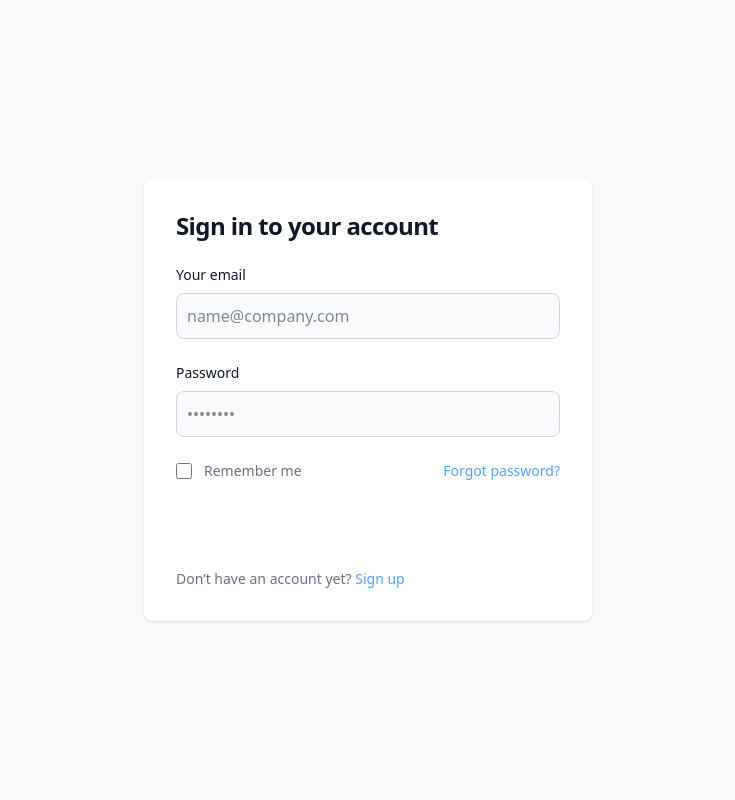
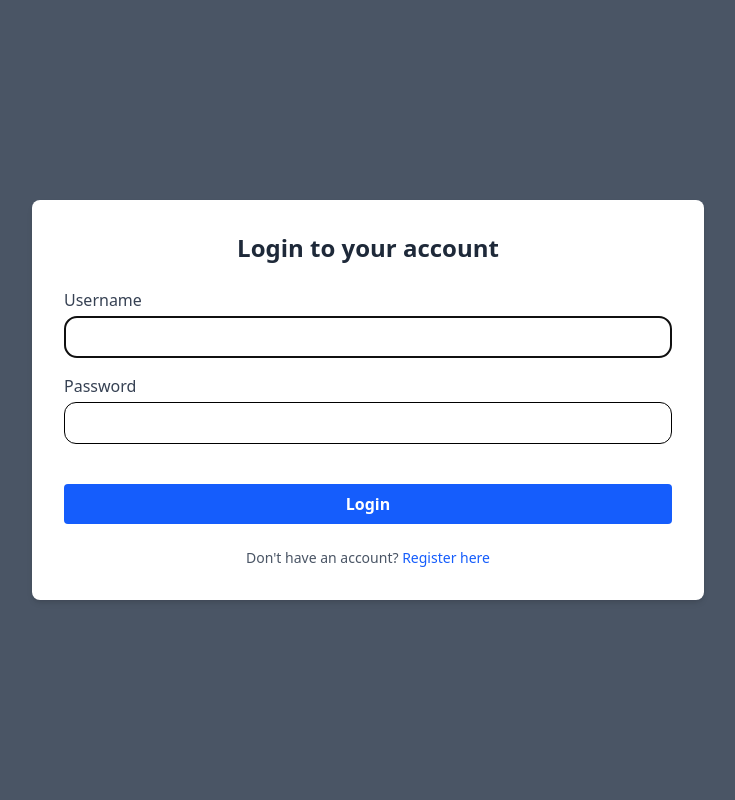
Before and after one commit to Harshil-2193/MarketPlace-Django, a Django app: page /login/ in a window 1280 px wide. Shown: the whole page, without its empty margins (272-1007 px from the left). Run offline with Django 5.2, Linux system fonts and the light colour scheme.

Commit message:
Added Tailwind-based Login/Register templates and finalized improved view logic

```diff
--- a/portal/forms.py
+++ b/portal/forms.py
@@ -4,12 +4,45 @@
 from django.contrib.auth.forms import UserCreationForm, AuthenticationForm
 
 class UserRegistrationForm(UserCreationForm):
-    password = forms.CharField(widget=forms.PasswordInput)
+    password1 = forms.CharField(
+        label="Password",
+        widget=forms.PasswordInput,
+        help_text="Enter Strong Password"
+    )
+    password2 = forms.CharField(
+        label="Confirm Password",
+        widget=forms.PasswordInput,
+        help_text="Enter the same password again for conformation"
+    )
     class Meta:
         model = User
-        fields = ['username', 'email','password']
+        fields = ['username','email','password1', 'password2']
+
+    def clean(self):
+        cleaned_data = super().clean()
+        password1 = cleaned_data.get('password1')
+        password2 = cleaned_data.get('password2')
+
+        if password1 and password2 and password1 != password2:
+            self.add_error('password2',"Password do not match")
 
 class UserProfileForm(forms.ModelForm):
+    def __init__(self, *args, **kwargs):
+        super(UserProfileForm, self).__init__(*args, *kwargs)
+
+        self.fields['role'].choices = [choice for choice in self.fields['role'].choices if choice[0] != '']
+        # This wont work as Django renders it a ChopiceField not ModelChoiceField and choicefield doesnt use empty_lable it uses blank=true
+        # self.fields['role'].empty_label  =None
+        # self.fields['role'].initial = 'Seller'
+
+        # self.fields['city'].queryset = City.objects.filter(state='Gujarat')
+        # if user.is_superuser:
+        #  self.fields['role'].queryset = Role.objects.all()
+        # else:
+        #     self.fields['role'].queryset = Role.objects.exclude(name='Admin')
+
+
+
     class Meta:
         model = UserProfile
         fields = ['name','role']
--- /dev/null
+++ b/portal/templatetags/form_filters.py
@@ -0,0 +1,7 @@
+from django import template
+
+register = template.Library()
+
+@register.filter(name='add_class')
+def add_class(field, css_class):
+    return field.as_widget(attrs={'class': css_class})
--- a/portal/urls.py
+++ b/portal/urls.py
@@ -5,5 +5,6 @@
     path('', views.portal, name='portal'),
     path('login/', views.login_view, name='login_page'),
     path('register/',views.register_view, name="register_page"),
+    path('logout/',views.logout_view, name="logout_page"),
 
 ]
--- a/portal/views.py
+++ b/portal/views.py
@@ -2,40 +2,65 @@
 from .forms import *
 from django.contrib import messages
 from django.contrib.auth import login,logout,authenticate
-
-
+from django.db import transaction
+import logging
+logger = logging.getLogger(__name__)
 # Login And Register
 def login_view(request):
+
+    if request.user.is_authenticated:
+        messages.info(request, "You are already logged in.")
+        return redirect('portal')
+
     if request.method.upper() == "POST":
         form = LoginForm(request, data=request.POST)
-        if form.is_validate():
-            user = form.get_user()
-            login(request, user)
-            messages.success(request, "Login Successfull")
-            return redirect('portal')
+        if form.is_valid():
+            try:
+                user = form.get_user()
+                if user is not None:
+                    login(request, user)
+                    messages.success(request, "Login Successfull")
+                    return redirect('portal')
+                else:
+                    messages.error(request, "Invalid username or password.")
+                    logger.warning("Login failed: get_user() returned None")
+
+            except Exception as e:
+                messages.error(request, f"Unexpected Error: {e}")
+                logger.exception("Unexpected error during login: %s", e)
+
         else:
-            print("Login Form Error: ",form.errors)
+            logger.warning("Login form errors: %s", form.errors)
             messages.error(request, f"{form.errors}")
     else:
         form = LoginForm()
 
     return render(request, 'auth/login.html', {'loginForm' : form})
+
 def register_view(request):
+    if request.user.is_authenticated:
+        messages.info(request, "You are already logged in.")
+        return redirect('portal')
+
     if request.method.upper() == "POST":
 
         userForm = UserRegistrationForm(request.POST)
         profileForm = UserProfileForm(request.POST)
 
-        if userForm.is_valid() and profileForm.is_validate():
-            user = userForm.save(commit=False)
-            user.set_password(user.password)
-            user.save()
+        if userForm.is_valid() and profileForm.is_valid():
+            try:
+                with transaction.atomic():
 
-            profile = profileForm.save(commit=False)
-            profile.user = user
-            profile.save()
-            messages.success(request, "User Registered Successfully.")
-            return redirect('login_page')
+                    user = userForm.save()
+                    profile = profileForm.save(commit=False)
+                    profile.user = user
+                    profile.save()
+
+                messages.success(request, "User Registered Successfully.")
+                return redirect('login_page')
+            except Exception as e:
+                messages.error(request, f"Unexpected Error: {e}")
+                print("Register userForm Exception: ",e)
         else:
             print("Register userForm Error: ",userForm.errors)
             print("Register ProfileForm Error: ",profileForm.errors)
@@ -46,6 +71,21 @@
 
     return render(request, 'auth/register.html', {'userForm': userForm, 'profileForm': profileForm})
 
+def logout_view(request):
+
+    if request.user.is_authenticated:
+        try:
+            username = request.user.username
+            logout(request)
+            messages.success(request, "You have been logged out successfully.")
+            logger.info(f"User: '{username}' logged out. ")
+        except Exception as e:
+            logger.exception("Error occurred during logout.")
+            messages.error(request, "Something went wrong while logging you out.")
+    else:
+        messages.info(request,"You are not logged in")
+    return redirect('login_page')
+
 # Dashboard
 def portal(request):
     return render(request, 'portal/dashboard.html')
--- /dev/null
+++ b/templates/auth/authlayout.html
@@ -0,0 +1,39 @@
+<!DOCTYPE html>
+<html lang="en">
+<head>
+    <meta charset="UTF-8">
+    <meta name="viewport" content="width=device-width, initial-scale=1.0">
+        <script src="https://cdn.jsdelivr.net/npm/@tailwindcss/browser@4"></script>
+
+    <title>Login</title>
+</head>
+<body class="bg-gray-600 w-full h-screen">
+
+    <div class="flex items-center justify-center min-h-screen px-4 py-10">
+        <div class="w-full max-w-2xl bg-white shadow-md rounded-lg p-8 space-y-6">
+
+            {% if messages %}
+                <div class="spcae-y-2">
+                    {% for message in messages %}
+                        <div class="text-sm rounded p-3
+                            {%if message.tags == 'error'%}
+                                bg-red-100 text-red-800
+                            {% elif message.tags == 'success' %}
+                                bg-green-100 text-green-800
+                            {% else %}
+                                bg-blue-100 text-green-800
+                            {%endif%}
+                            ">
+                            {{message}}
+                        </div>
+                    {% endfor %}
+                </div>
+            {% endif %}
+                {% block content %}{% endblock content %}
+
+        </div>
+
+    </div>
+
+</body>
+</html>
--- a/templates/auth/login.html
+++ b/templates/auth/login.html
@@ -1,47 +1,28 @@
-<!DOCTYPE html>
-<html lang="en">
-<head>
-    <meta charset="UTF-8">
-    <meta name="viewport" content="width=device-width, initial-scale=1.0">
-    <script src="https://cdn.jsdelivr.net/npm/@tailwindcss/browser@4"></script>
-    <title>Login</title>
-</head>
-<body>
-   <section class="bg-gray-50 dark:bg-gray-900">
-  <div class="flex flex-col items-center justify-center px-6 py-8 mx-auto md:h-screen lg:py-0">
-      <div class="w-full bg-white rounded-lg shadow dark:border md:mt-0 sm:max-w-md xl:p-0 dark:bg-gray-800 dark:border-gray-700">
-          <div class="p-6 space-y-4 md:space-y-6 sm:p-8">
-              <h1 class="text-xl font-bold leading-tight tracking-tight text-gray-900 md:text-2xl dark:text-white">
-                  Sign in to your account
-              </h1>
-              <form class="space-y-4 md:space-y-6" action="#">
-                  <div>
-                      <label for="email" class="block mb-2 text-sm font-medium text-gray-900 dark:text-white">Your email</label>
-                      <input type="email" name="email" id="email" class="bg-gray-50 border border-gray-300 text-gray-900 rounded-lg focus:ring-primary-600 focus:border-primary-600 block w-full p-2.5 dark:bg-gray-700 dark:border-gray-600 dark:placeholder-gray-400 dark:text-white dark:focus:ring-blue-500 dark:focus:border-blue-500" placeholder="name@company.com" required="">
-                  </div>
-                  <div>
-                      <label for="password" class="block mb-2 text-sm font-medium text-gray-900 dark:text-white">Password</label>
-                      <input type="password" name="password" id="password" placeholder="••••••••" class="bg-gray-50 border border-gray-300 text-gray-900 rounded-lg focus:ring-primary-600 focus:border-primary-600 block w-full p-2.5 dark:bg-gray-700 dark:border-gray-600 dark:placeholder-gray-400 dark:text-white dark:focus:ring-blue-500 dark:focus:border-blue-500" required="">
-                  </div>
-                  <div class="flex items-center justify-between">
-                      <div class="flex items-start">
-                          <div class="flex items-center h-5">
-                            <input id="remember" aria-describedby="remember" type="checkbox" class="w-4 h-4 border border-gray-300 rounded bg-gray-50 focus:ring-3 focus:ring-primary-300 dark:bg-gray-700 dark:border-gray-600 dark:focus:ring-primary-600 dark:ring-offset-gray-800" required="">
-                          </div>
-                          <div class="ml-3 text-sm">
-                            <label for="remember" class="text-gray-500 dark:text-gray-300">Remember me</label>
-                          </div>
-                      </div>
-                      <a href="#" class="text-sm font-medium text-primary-600 text-blue-400 hover:underline dark:text-primary-500">Forgot password?</a>
-                  </div>
-                  <button type="submit" class="w-full text-white bg-primary-600 hover:bg-primary-700 focus:ring-4 focus:outline-none focus:ring-primary-300 font-medium rounded-lg text-sm px-5 py-2.5 text-center dark:bg-primary-600 dark:hover:bg-primary-700 dark:focus:ring-primary-800">Sign in</button>
-                  <p class="text-sm font-light text-gray-500 dark:text-gray-400">
-                      Don’t have an account yet? <a href="#" class="font-medium text-primary-600 hover:underline text-blue-400 dark:text-primary-500">Sign up</a>
-                  </p>
-              </form>
-          </div>
-      </div>
-  </div>
-</section>
-</body>
-</html>
+{% extends "auth/authlayout.html" %}
+{% block content %}
+{% load form_filters %}
+
+            <h2 class="text-2xl font-bold text-center text-gray-800">Login to your account</h2>
+                    <form method="post">
+                        {% csrf_token %}
+                        <div>
+                            {% comment %} USer Form Here {% endcomment %}
+                            {% for field in loginForm %}
+                                <div>
+                                    <label for="{{field.id_for_label}}" class="block mb-1  text-gray-700 font-medium">{{field.label}}</label>
+                                    {{field|add_class:'form-control w-full py-2 mb-4 border rounded-xl '}}
+                                    {% if field.errors %}
+                                        <p class="text-xs text-red-600 mt-1">{{field.errors.0}}</p>
+                                    {% endif %}
+                                </div>
+                            {% endfor %}
+
+                        </div>
+                        <div class="pt-6">
+                            <button type="submit" class="w-full px-4 py-2 font-semibold text-white bg-blue-600 rounded hover:bg-blue-700 transition">Login</button>
+                        </div>
+                    </form>
+                    <p class="text-center text-sm text-gray-600">Don't have an account?
+                        <a href="{% url "register_page" %}" class="text-blue-600 hover:underline">Register here</a>
+                    </p>
+{% endblock content %}
```
Also changed, not shown: templates/auth/register.html (+9 -47 lines), portal/migrations/0001_initial.py (added).
